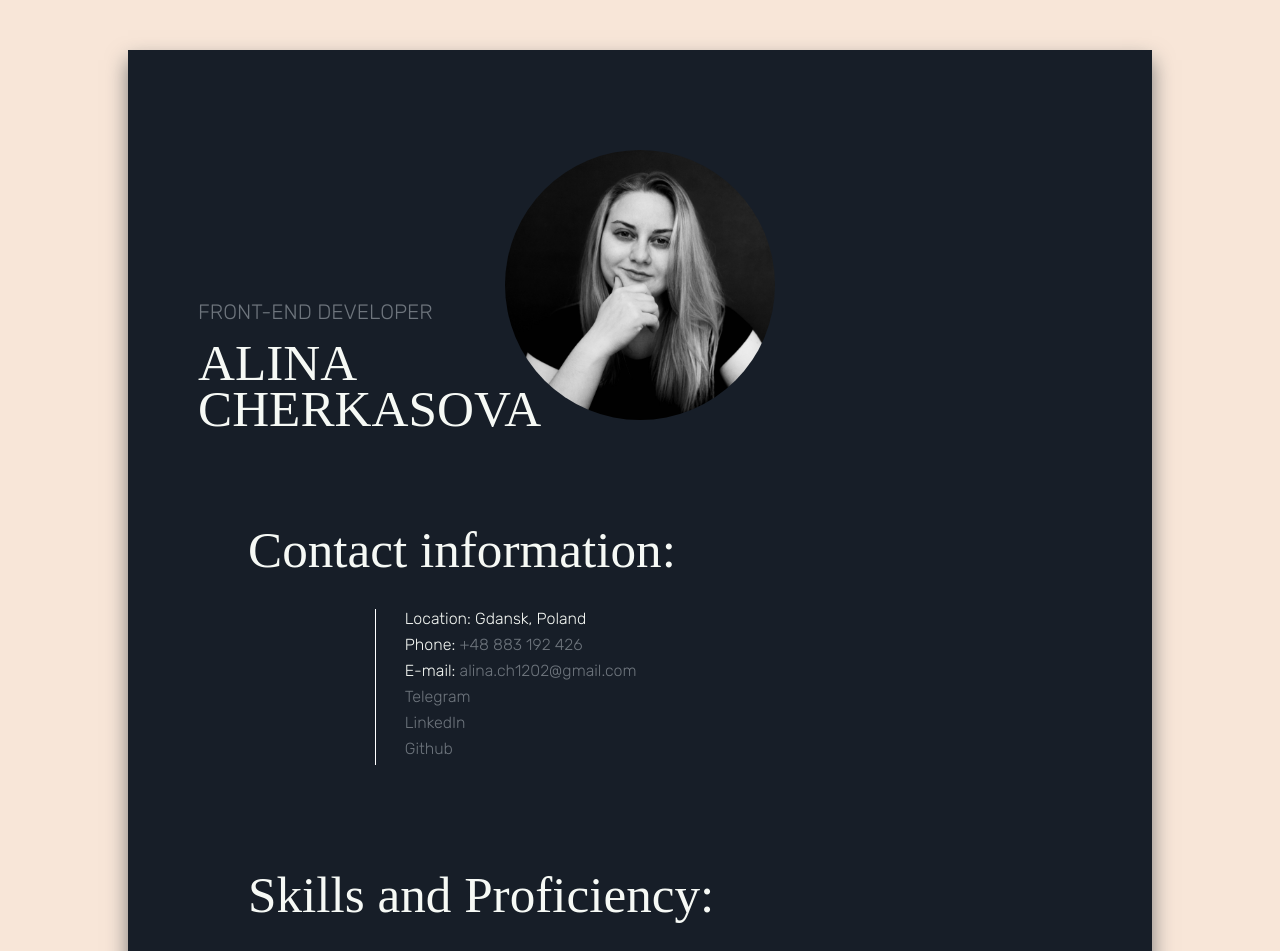
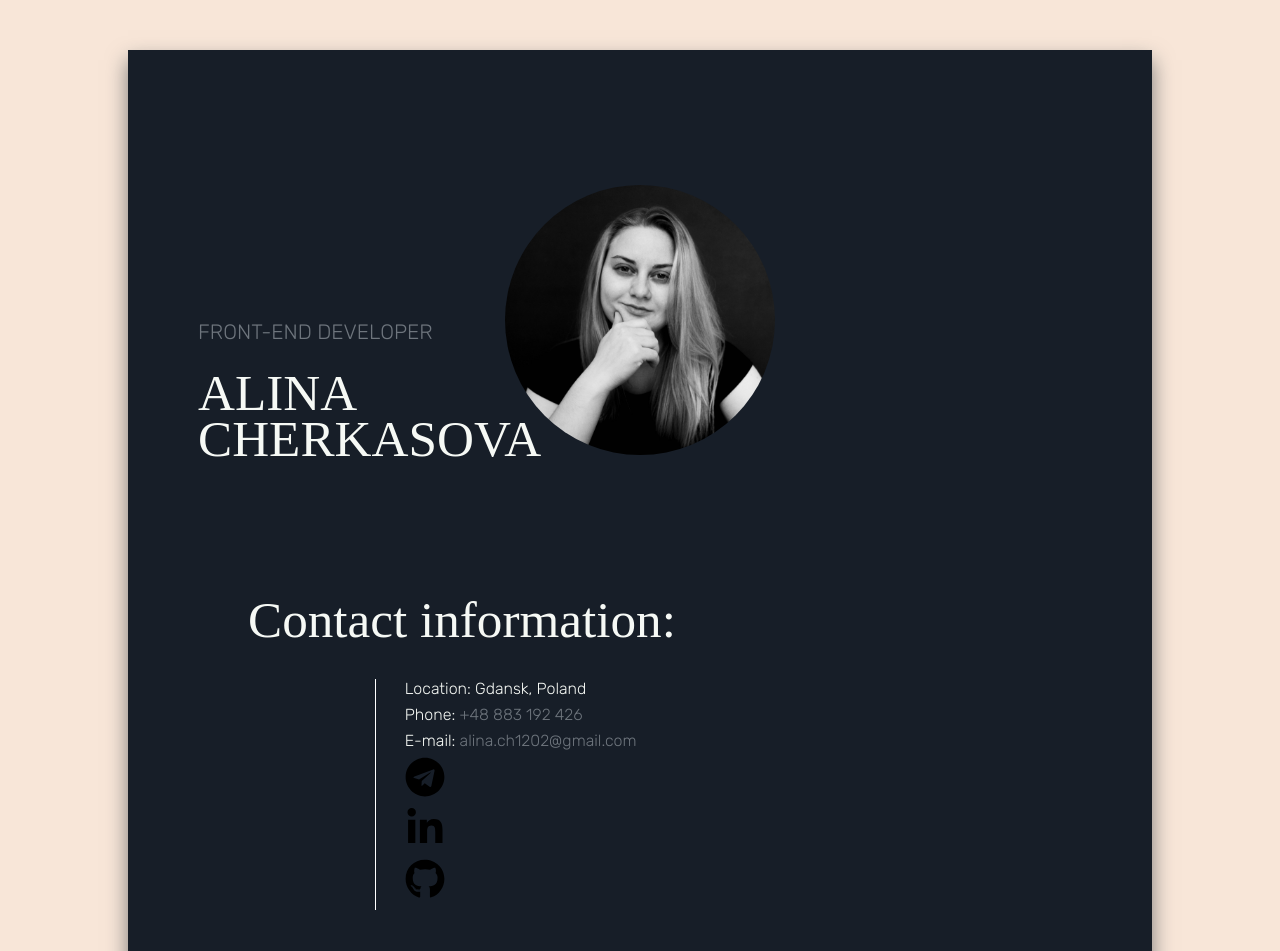
Before and after one commit to cherkasovaa/rsschool-cv, a plain HTML site: page index.html in a window 1280 px wide. Shown: the top 951 px of the page. Drawn offline with Linux system fonts and the light colour scheme; a web font is replaced by a local one.

Commit message:
feat: add sprite svg project

```diff
--- a/css/style.css
+++ b/css/style.css
@@ -6,6 +6,7 @@
 
   --primary-color: #171E28;
   --secondary-color: #222A35;
+  --icon-color: #000000;
 
   --main-text-color: #F6F9F5;
   --sub-text-color: #6E757D;
@@ -31,13 +32,18 @@
 .container {
   width: 80%;
   margin: 0 auto;
-  padding: 100px 70px;
+  padding: 100px 0;
   background-color: var(--primary-color);
   box-shadow: 0 10px 20px rgb(122, 122, 122);
 }
 
+section {
+  padding: 35px 70px;
+}
+
 .main-info{
   position: relative;
+  padding-bottom: 70px;
 }
 
 .avatar {
@@ -57,18 +63,20 @@
   text-transform: uppercase;
 }
 
+.main-info__position,
+.main-info__title {
+  position: absolute;
+  left: 70px;
+}
+
 .main-info__position {
-  position: absolute;
-  top: 150px;
-  left: 0;
+  top: 170px;
   font-size: 1.3rem;
   color: var(--sub-text-color);
 }
 
 .main-info__title {
-  position: absolute;
-  top: 190px;
-  left: 0;
+  top: 220px;
   max-width: 300px;
   font-family: var(--secondary-font);
   font-weight: 400;
@@ -82,10 +90,6 @@
   font-size: 3.2rem;
   color: var(--main-text-color);
   padding: 30px 0 30px 50px;
-}
-
-.contacts {
-  padding: 70px 0;
 }
 
 .list {
@@ -183,3 +187,19 @@
   list-style-position: inside;
   column-count: 3;
 }
+
+.experience,
+.code-example {
+  background-color: var(--secondary-color);
+}
+
+.icon {
+  width: 40px;
+  height: 40px;
+  transition: 0.5s;
+  fill: var(--icon-color);
+}
+
+.icon:hover{
+  fill: var(--main-text-color);
+}
--- a/index.html
+++ b/index.html
@@ -33,15 +33,23 @@
               <a class="link" href="mailto:alina.ch1202@gmail.com">alina.ch1202@gmail.com</a>
             </li>
             <li class="list__item">
-              <a href="https://telegram.me/alina_gd_pl" class="link" target="_blank">Telegram</a>
+              <a href="https://telegram.me/alina_gd_pl" class="link" target="_blank">
+                <svg class="icon">
+                  <use xlink:href="./images/sprite.svg#telegram"></use></svg
+              ></a>
             </li>
             <li class="list__item">
-              <a href="https://www.linkedin.com/in/alinacherkasova/" class="link" target="_blank"
-                >LinkedIn</a
-              >
+              <a href="https://www.linkedin.com/in/alinacherkasova/" class="link" target="_blank">
+                <svg class="icon">
+                  <use xlink:href="./images/sprite.svg#linkedin"></use></svg
+              ></a>
             </li>
             <li class="list__item">
-              <a href="https://github.com/cherkasovaa" class="link" target="_blank">Github</a>
+              <a href="https://github.com/cherkasovaa" class="link" target="_blank">
+                <svg class="icon">
+                  <use xlink:href="./images/sprite.svg#github"></use>
+                </svg>
+              </a>
             </li>
           </ul>
         </section>
```
Also changed, not shown: images/sprite.svg (added).
